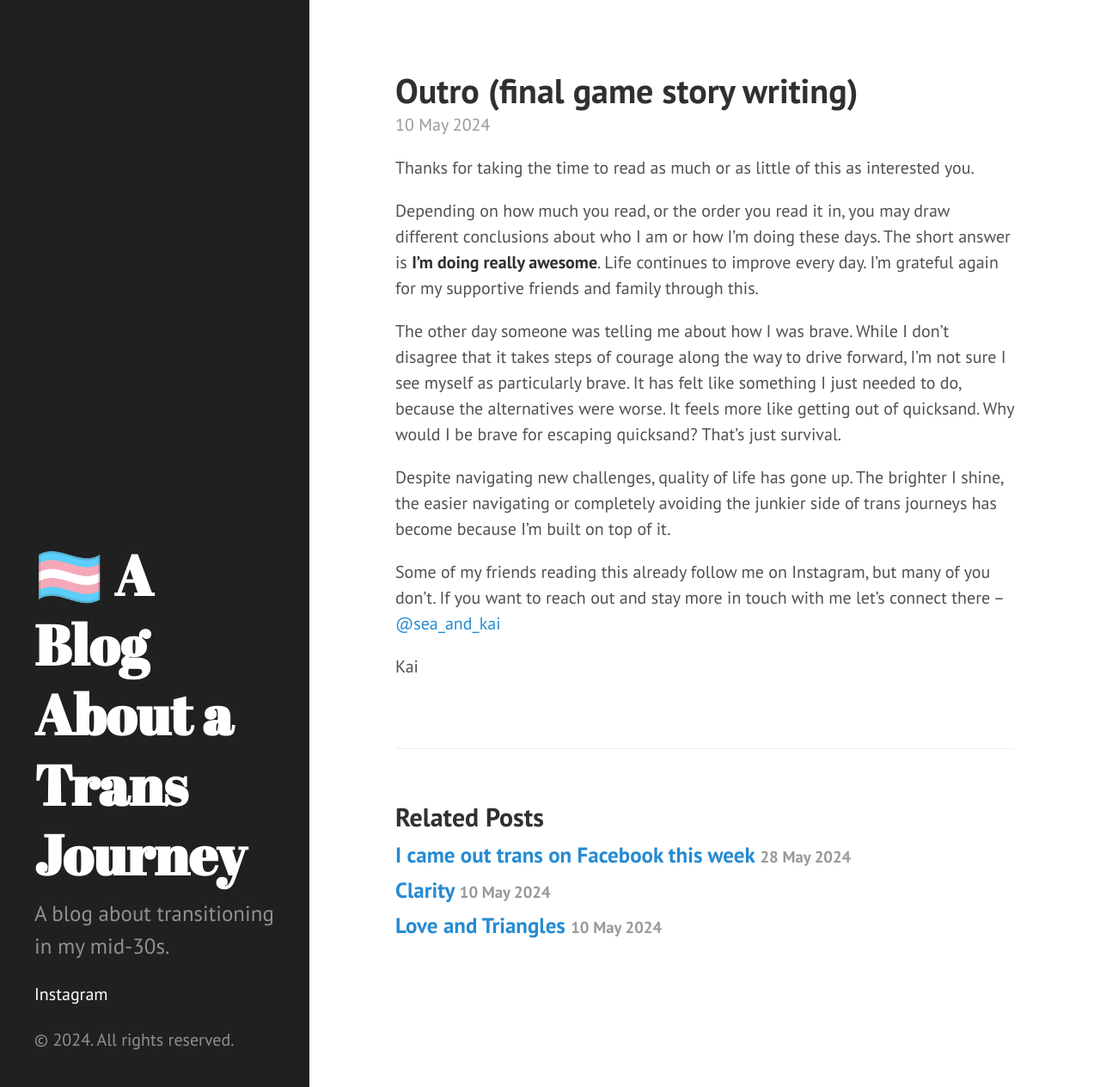
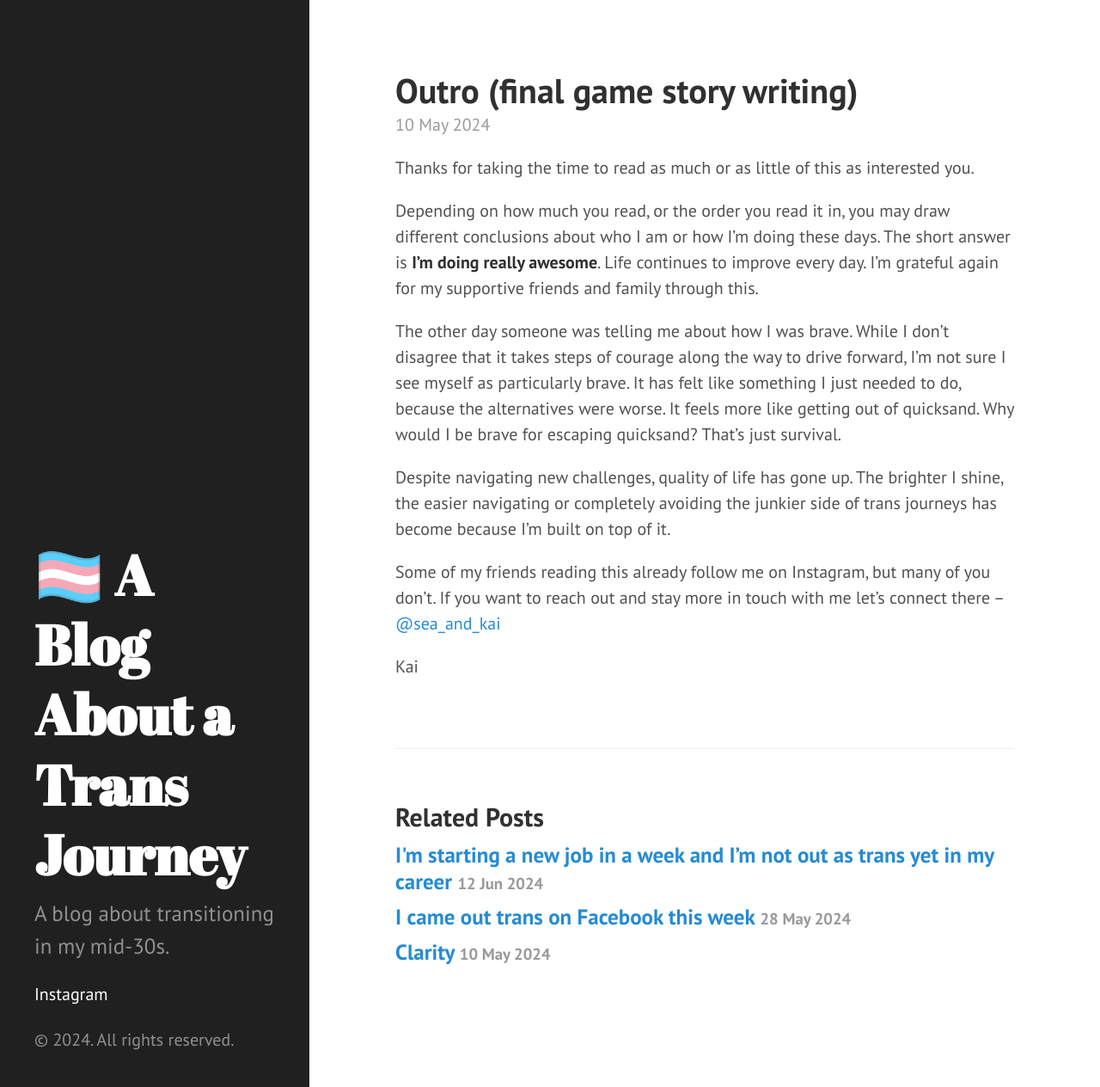
Before and after one commit to sea-and-kai/trans-journey-blog, a Jekyll site: the page built from _posts/2024-05-10-11-outro.md, in a window 1280 px wide and 1264 px high. Shown: the whole window at 86% size. Built offline with Jekyll 4.4.1, drawn with Linux system fonts in a browser that asks for light colours; some of the changed lines change nothing that is shown.

Commit message:
new blog post

```diff
--- a/_config.yml
+++ b/_config.yml
@@ -18,30 +18,17 @@
 # You can create any custom variable you would like, and they will be accessible
 # in the templates via {{ site.myvariable }}.
 
-# Dependencies
-#markdown:         redcarpet
-#highlighter:      pygments
-
 plugins: [jekyll-paginate]
-
-# Permalinks
-#permalink:        pretty
-#relative_permalinks: true
-
 baseurl:          /
 
 author:
   name:           'Kai Tomes'
-#  url:            https://twitter.com/mdo
+  url:            https://instagram.com/sea_and_kai
 
 paginate:         5
 
 # Custom vars
 version:          2.1.0
-
-github:
-  repo:           https://github.com/poole/hyde
-
 
 title: 🏳️‍⚧️ A Blog About a Trans Journey
 tagline: 'A blog about transitioning in my mid-30s'
--- /dev/null
+++ b/_posts/2024-06-12-starting-a-new-job.md
@@ -0,0 +1,18 @@
+---
+layout: post
+title:  "I'm starting a new job in a week and I’m not out as trans yet in my career"
+date:   2024-06-12 09:00:00 -0400
+categories: coming-out
+---
+With the exciting news that I’m starting a new job has come the anxieties of starting a new job. Particularly the anxieties you get after you’ve come out trans everywhere else in your life just a month ago; what fun!
+
+At this point in time I don’t really see any particularly good reason to bring my gender identity up. The opportunity in front of me is pretty great. I still worry a lot about how perceptions could change in a workplace, once you come out trans. Given my position is one of leadership with a lot of interpersonal communication it feels really important to focus on the quality of work as I try to develop trust and respect from my colleagues. In the long run, I am reasonably certain this will be the place I come out trans in my career. I think I just need a certain sense of stability with these strangers first.
+
+When I interviewed for this position it was all done online over 4 calls. I certainly wasn’t trying to hide anything about who I am. I wear my nail polish, earrings and light make up, but who’s noticing those sorts of details on a grainy video call? It will be somewhat self evident from my presentation that I have some sort of queer non-binary thing going on. It will probably just be one of those ambiguous things for a while.
+
+Even before telling people that I’m trans I have considered suggesting that I have an alternative name (Kai) and they/them pronouns but I don’t know how honest to me that feels so much as a manufactured compromise that I think in my head is a good middle ground for some reason. Probably because rejecting “he/him” pronouns as soon as possible has its appeal.
+
+If you’re reading this and sort of nodding along with the understanding of why it makes sense to conceal one’s trans identity in the workplace, you are on the path with me down internalized transphobia lane. By that I mean you comprehend the voices in my head that still tell me that I’m less because I’m trans.
+I’m still living with a feeling like it’s professionally better for me not to identify as trans. Why should that ever be the case? Why don’t I just feel ready? Why am I still walking on egg shells around certain types of people? Why do I feel the need to earn the right to come out trans by performing well at my job first?
+
+I think the right path forward is simply continuing to investigate these feelings. The job will start in a week and the mystery of my work space will disappear. I can form a game plan thereafter from a more grounded perspective.
```
